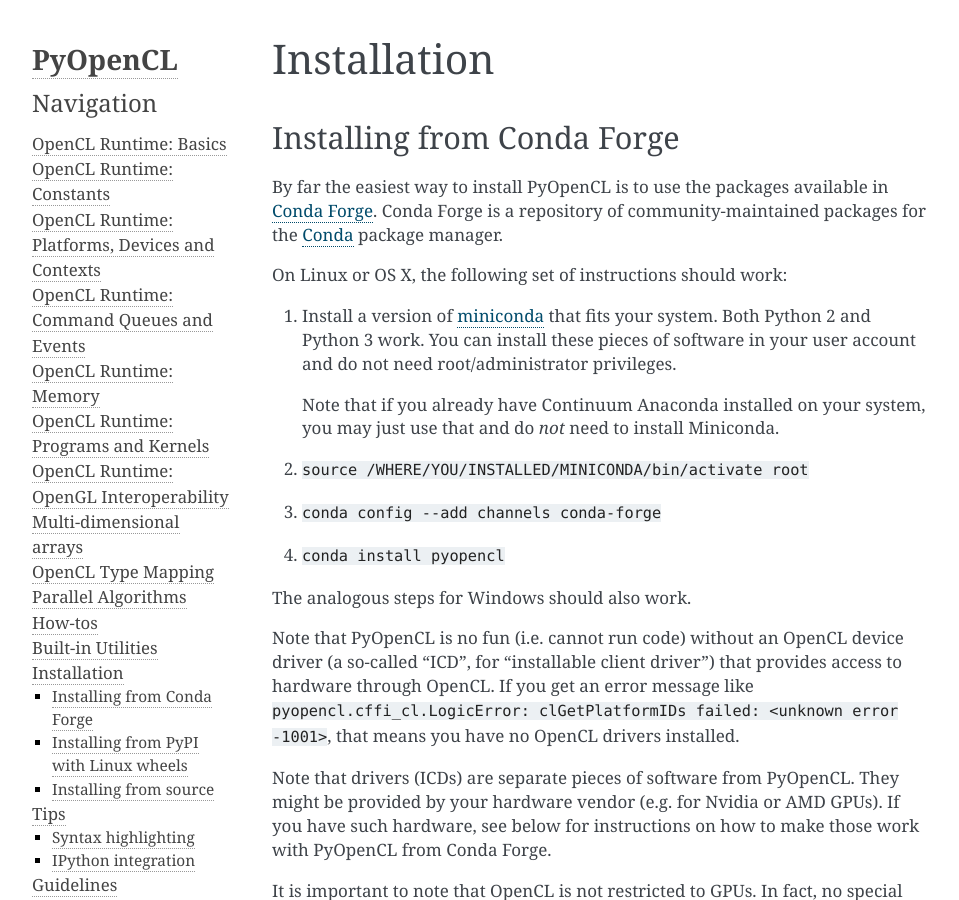
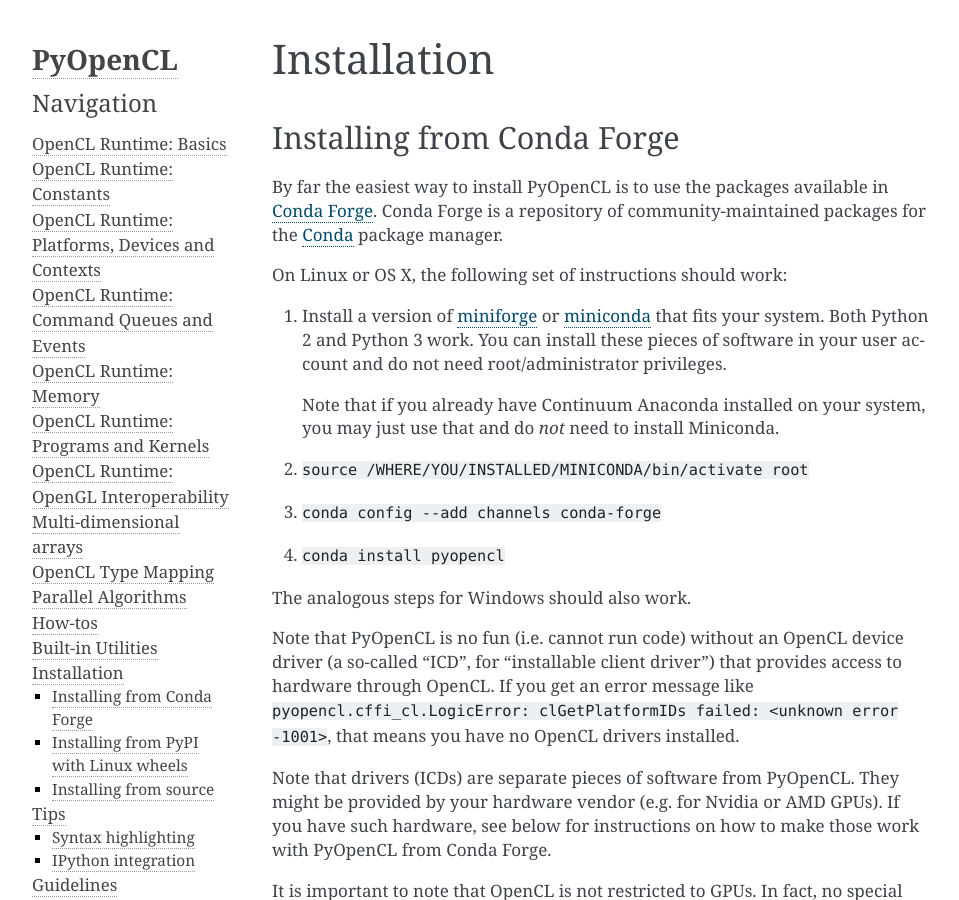
Before and after one commit to inducer/pyopencl, a Sphinx documentation site: the page built from doc/misc.rst, in a window 1280 px wide and 900 px high. Shown: the whole window, without its empty margins (148-1107 px from the left). Built offline with Sphinx 7.4.7, drawn with Linux system fonts in a browser that asks for light colours.

Commit message:
Mention miniforge for power and arm

```diff
--- a/doc/misc.rst
+++ b/doc/misc.rst
@@ -11,7 +11,9 @@ package manager.
 
 On Linux or OS X, the following set of instructions should work:
 
-#.  Install a version of `miniconda <https://conda.io/miniconda.html>`_
+#.  Install a version of
+    `miniforge <https://github.com/conda-forge/miniforge#miniforge3>`_
+    or `miniconda <https://conda.io/miniconda.html>`_
     that fits your system. Both Python 2 and Python 3 work.
     You can install these pieces of software in your user account and
     do not need root/administrator privileges.
```
